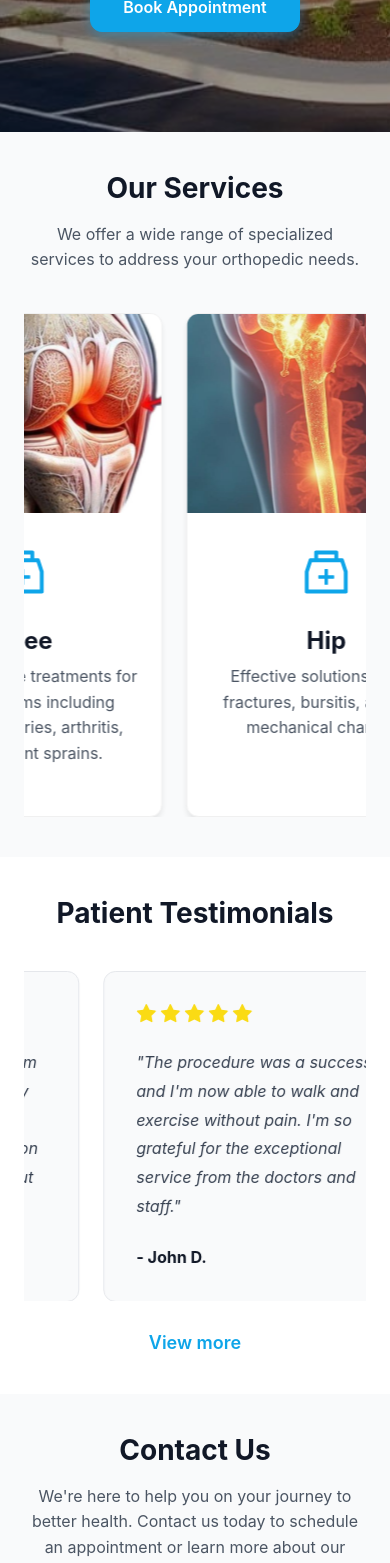
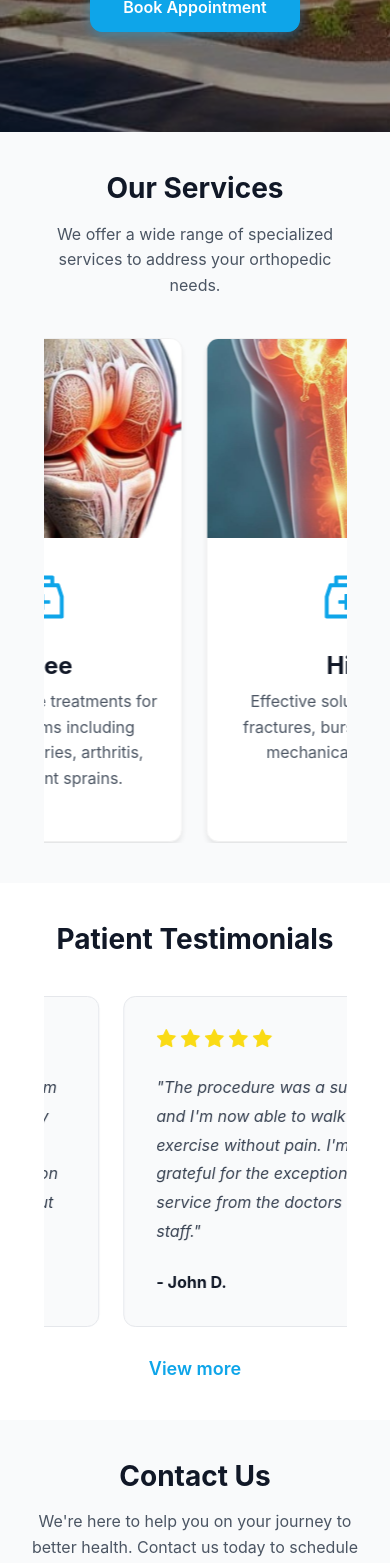
Before and after one commit to NaranjoSolutions/orthspine-web-react, a React (Vite) app: page / in a window 390 px wide. Shown: the part 432-1995 px from the top of the page. Built offline with nearby package versions, Linux system fonts and the light colour scheme; no server answers.

Commit message:
style: Update carousel containers to use responsive max-width

```diff
--- a/src/features/home/components/ServicesCarousel/ServicesCarousel.module.scss
+++ b/src/features/home/components/ServicesCarousel/ServicesCarousel.module.scss
@@ -16,7 +16,7 @@
 }
 
 .container {
-  max-width: 1400px;
+  max-width: 90%;
   margin: 0 auto;
   padding: 0 24px;
 }
--- a/src/features/home/components/TestimonialsCarousel/TestimonialsCarousel.module.scss
+++ b/src/features/home/components/TestimonialsCarousel/TestimonialsCarousel.module.scss
@@ -16,7 +16,7 @@
 }
 
 .container {
-  max-width: 1400px;
+  max-width: 90%;
   margin: 0 auto;
   padding: 0 24px;
 }
```
